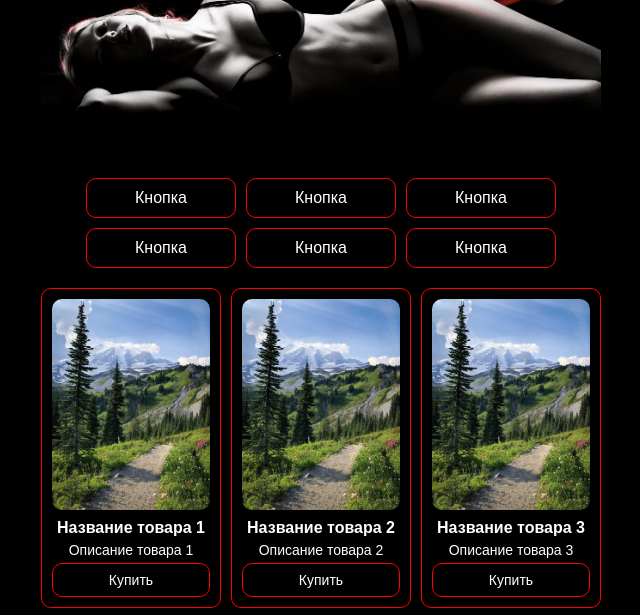
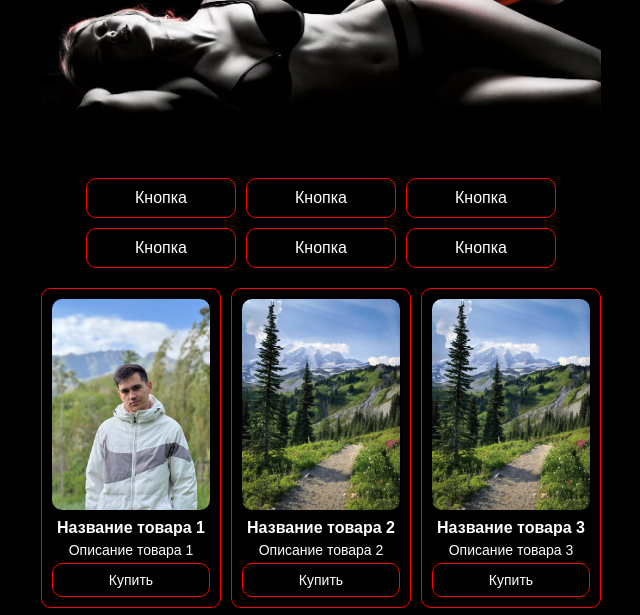
Before and after one commit to Tamoyoku/Bretelka, a plain HTML site: page index.html in a window 1280 px wide. Shown: the part 142-757 px from the top of the page, without its empty margins (319-959 px from the left). Drawn offline with Linux system fonts and the light colour scheme.

Commit message:
Update index.html

```diff
--- a/index.html
+++ b/index.html
@@ -22,7 +22,7 @@
         </div>
         <div class="products-container">
             <div class="product-card">
-                <img src="./asd.jpg" alt="Товар 1">
+                <img src="./8.jpg" alt="Товар 1">
                 <h3>Название товара 1</h3>
                 <p>Описание товара 1</p>
                 <button class="product-button">Купить</button>
```
